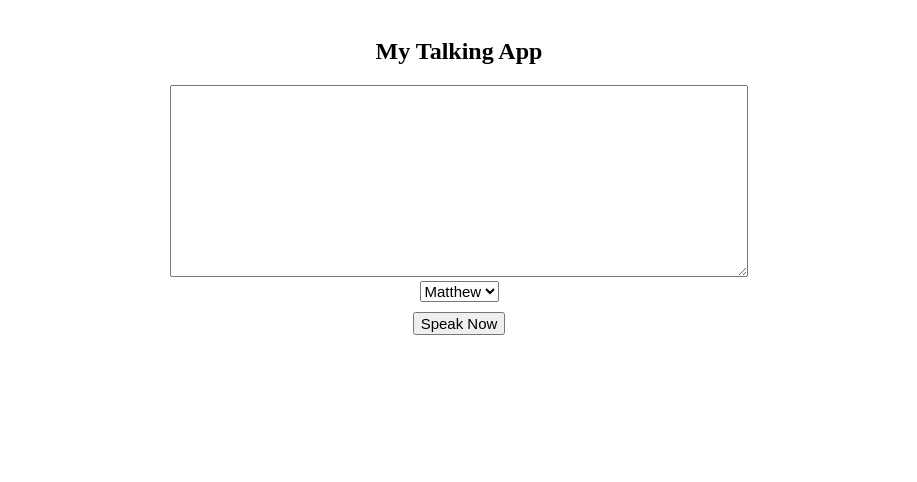
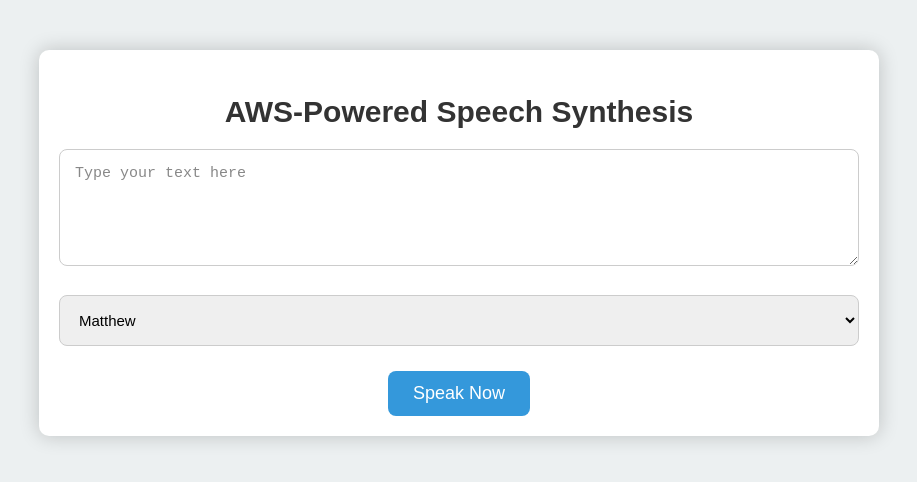
Before and after one commit to SamDG7/TextToSpeechApp, an Angular app in the folder client/: page / in a window 1280 px wide. Shown: the top 482 px of the page, without its empty margins (181-1098 px from the left). Built offline with nearby package versions, Linux system fonts and the light colour scheme.

Commit message:
finalized styles

```diff
--- a/client/src/app/app.component.html
+++ b/client/src/app/app.component.html
@@ -1,16 +1,16 @@
-<div style="margin: auto; padding: 10px; text-align: center;">
-  <h2>My Talking App</h2>
-  <div>
-    <textarea #userInput style="font-size: 15px; padding: 10px;" cols="60" rows="10"></textarea>
+<div class="app-container">
+  <h2 class="app-title">AWS-Powered Speech Synthesis</h2>
+  <div class="input-container">
+    <textarea #userInput class="input-text" cols="60" rows="5" placeholder="Type your text here"></textarea>
   </div>
-  <div>
+  <div class="select-container">
     <!-- Use template reference variables to get the selected value -->
-    <select #selectedVoice style="font-size: 15px;">
+    <select #selectedVoice class="select-voice">
       <option *ngFor="let voice of voices">{{voice}}</option>
     </select>
   </div>
-  <div style="margin-top: 10px">
+  <div class="button-container">
     <!-- Use a click event to call the speakNow function with the values -->
-    <button style="font-size: 15px" (click)="speakNow(userInput.value, selectedVoice.value)">Speak Now</button>
+    <button class="speak-button" (click)="speakNow(userInput.value, selectedVoice.value)">Speak Now</button>
   </div>
 </div>
--- a/client/src/index.html
+++ b/client/src/index.html
@@ -2,7 +2,7 @@
 <html lang="en">
 <head>
   <meta charset="utf-8">
-  <title>Client</title>
+  <title>AWS Text-To-Speech Synthesis App</title>
   <base href="/">
   <meta name="viewport" content="width=device-width, initial-scale=1">
   <link rel="icon" type="image/x-icon" href="favicon.ico">
--- a/client/src/styles.scss
+++ b/client/src/styles.scss
@@ -1 +1,66 @@
-/* You can add global styles to this file, and also import other style files */
+body {
+  margin: 0;
+  padding: 0;
+  background-color: #ecf0f1; // Light gray background for the whole page
+}
+
+.app-container {
+  margin: auto;
+  padding: 20px;
+  text-align: center;
+  font-family: 'Arial', sans-serif;
+  background-color: #fff; // White background for the app container
+  border-radius: 10px;
+  box-shadow: 0 0 20px rgba(0, 0, 0, 0.2); // Slightly stronger box shadow
+  max-width: 800px; // Adjust as needed
+  margin-top: 50px;
+
+  .app-title {
+    font-size: 30px;
+    color: #333;
+    margin-bottom: 20px;
+  }
+
+  .input-container,
+  .select-container {
+    margin-bottom: 15px;
+  }
+
+  .input-text,
+  .select-voice {
+    width: 100%;
+    font-size: 15px;
+    padding: 15px; // Increased padding for better visual appeal
+    box-sizing: border-box;
+    border: 1px solid #ccc;
+    border-radius: 8px; // Rounded corners
+    resize: vertical;
+  }
+
+  .input-text::placeholder {
+    color: #888;
+  }
+
+  .select-voice {
+    margin-top: 10px;
+  }
+
+  .button-container {
+    margin-top: 25px; // Increased spacing
+  }
+
+  .speak-button {
+    font-size: 18px; // Slightly larger font
+    padding: 12px 25px; // Increased padding
+    cursor: pointer;
+    background-color: #3498db;
+    color: white;
+    border: none;
+    border-radius: 8px;
+    transition: background-color 0.3s;
+  }
+
+  .speak-button:hover {
+    background-color: #2980b9;
+  }
+}
```
